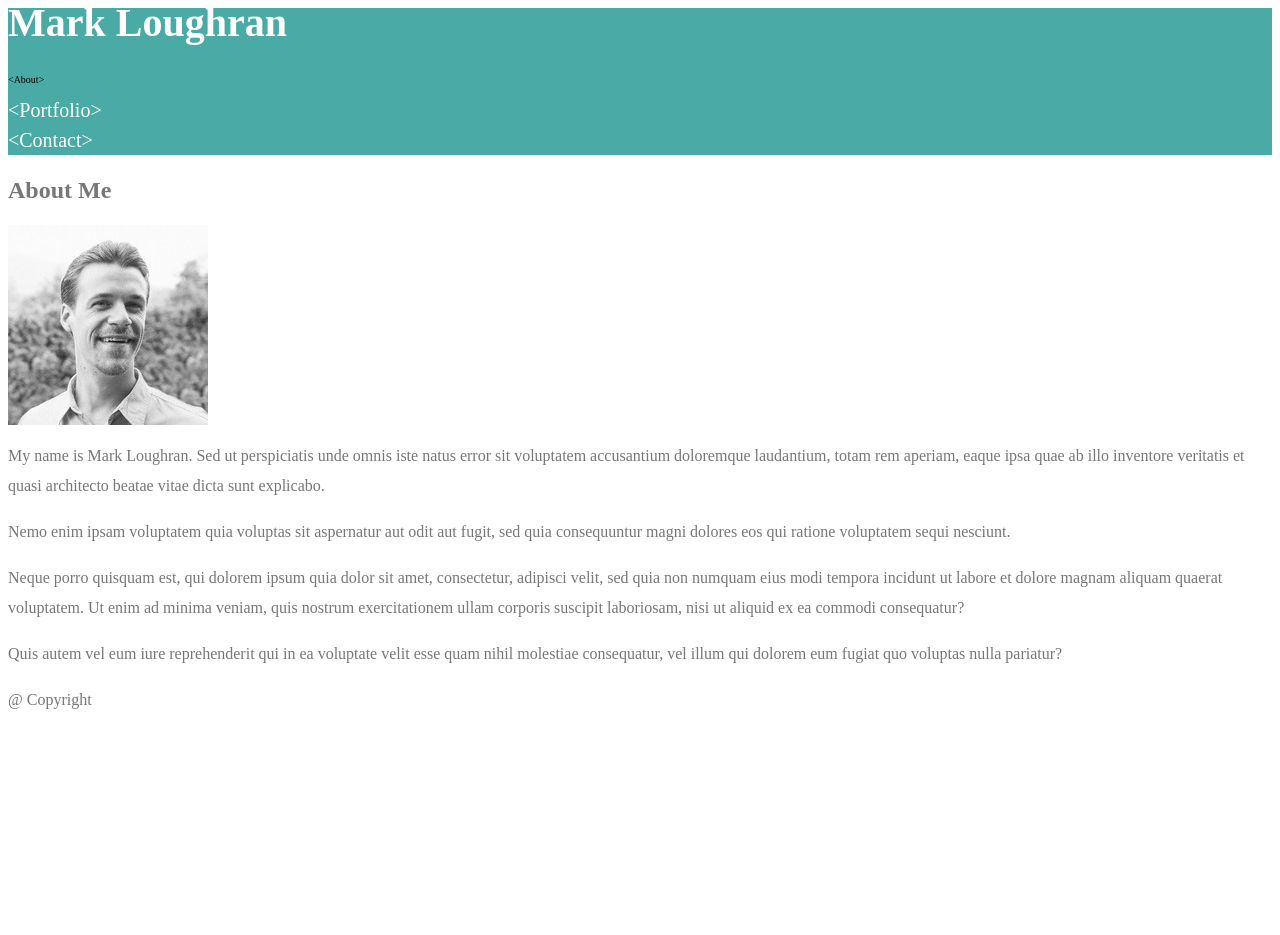
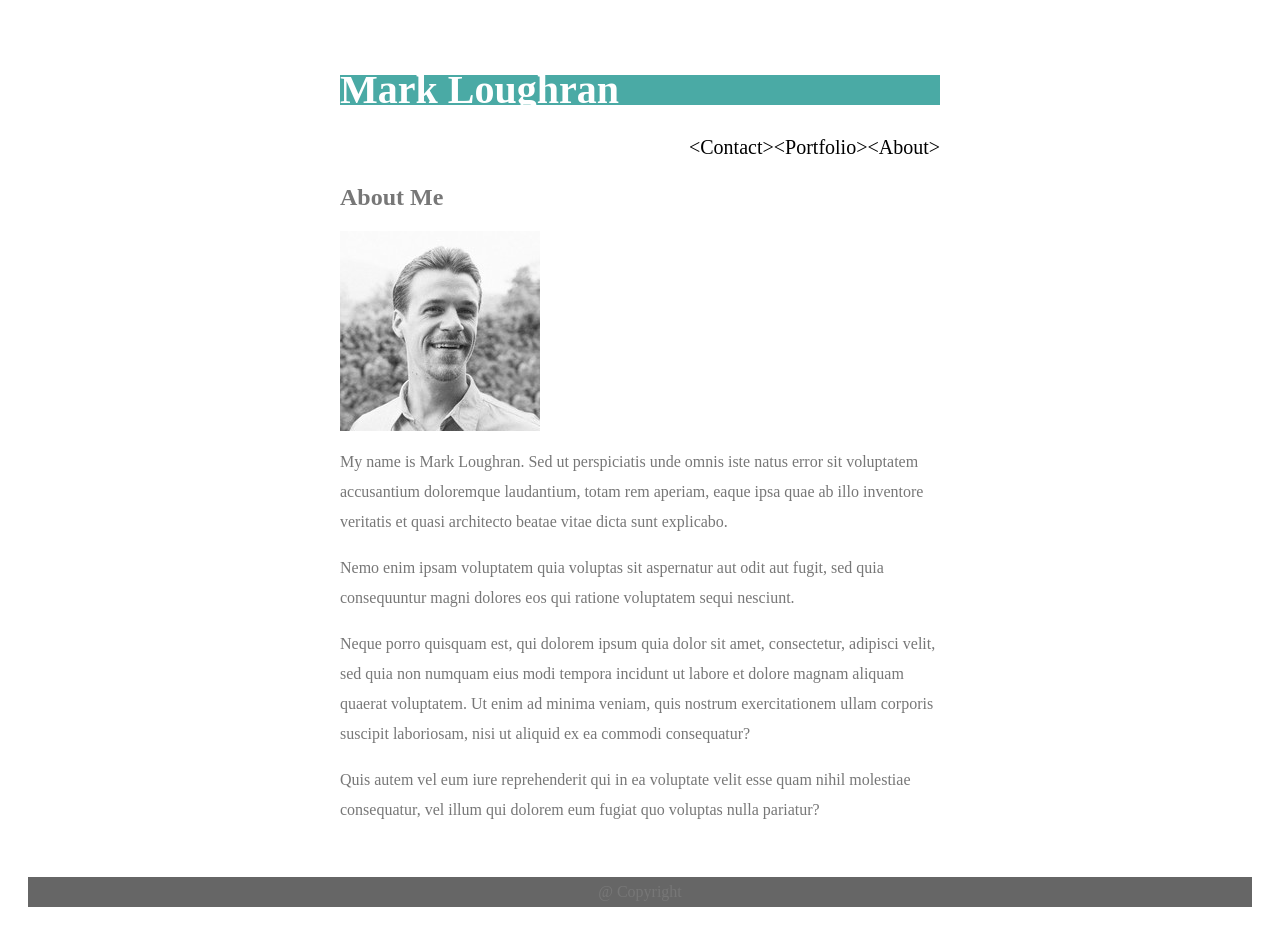
Before and after one commit to MLoughran87/Basic-Portfolio, a plain HTML site: page index.html in a window 1280 px wide. Before the commit the page ends 800 px from the top, so only its background shows below. Drawn offline with Linux system fonts and the light colour scheme; files whose address does not match are found by name.

Commit message:
Final submission

```diff
--- a/assets/css/style.css
+++ b/assets/css/style.css
@@ -10,13 +10,43 @@ header {
  }
 
  #About {
-  font-size: 10px;
-  color: black
+  font-size: 20px;
+  color: black;
+  float: right;
 
  }
+ #Contact {
+    font-size: 20px;
+    color: black;
+    float: right;
+
+   }
+#Portfolio{
+    font-size: 20px;
+    color: black;
+    float: right;
+
+   }
+
+container {
+    float: right;
+}
 
  body {
      font: 24px;
      line-height: 30px;
-     color: #777777
+     color: #777777;
+     padding: 20px;
+
  }
+
+ .wrapper {
+    width: 600px;
+    padding: 20px;
+    margin: 0 auto;
+ }
+
+ footer {
+     text-align: center;
+     background: #666666
+ }
--- a/index.html
+++ b/index.html
@@ -25,12 +25,13 @@
             &lt;Contact&gt;
         </section>
       </header>
+      <br>
 
      <div class="container">
         <section id="main bio">
             <h2>About Me</h2>
 
-            <img id="bio image" src="/assets/images/bio image.jpeg" alt="Mark Loughran">
+            <img id="bio image" src="C:\Users\mloug\Desktop\Bootcamp\homework1\Basic-Portfolio\assets\images\bio image.jpeg" alt="Mark Loughran">
         </section>
 
 
```
